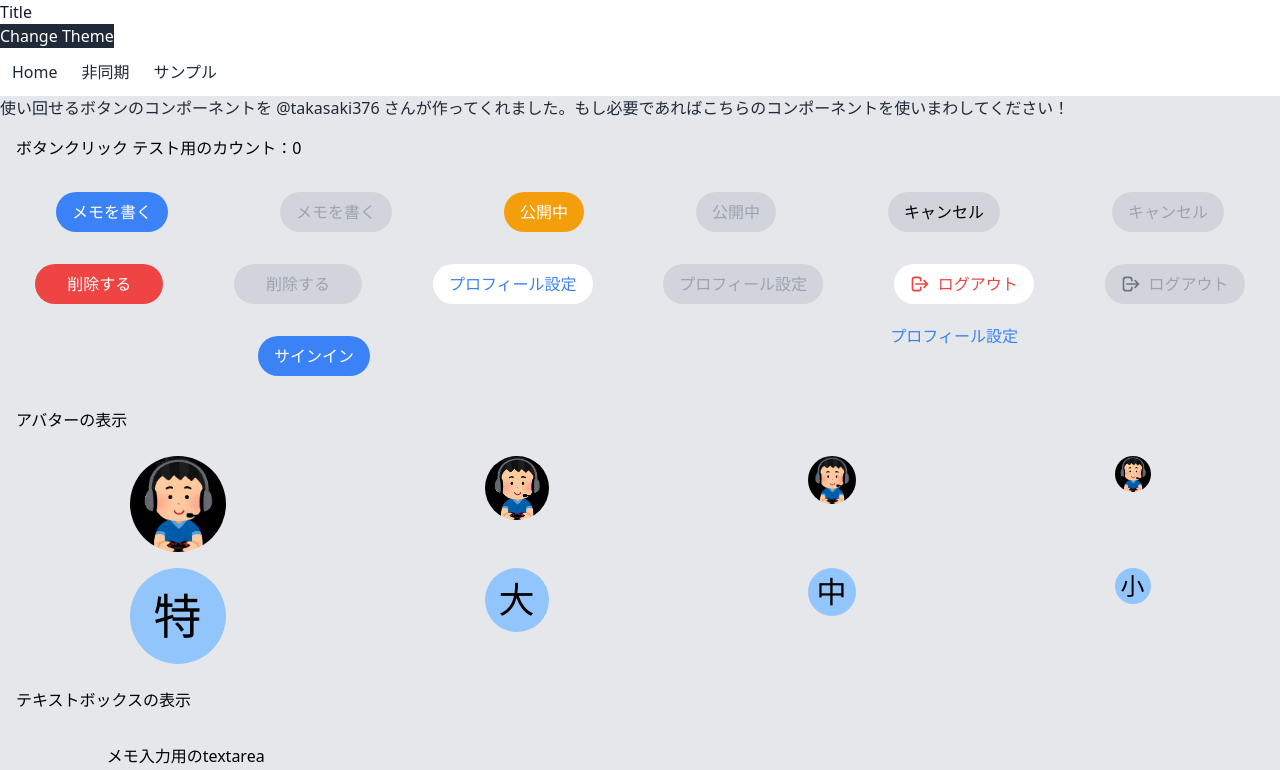
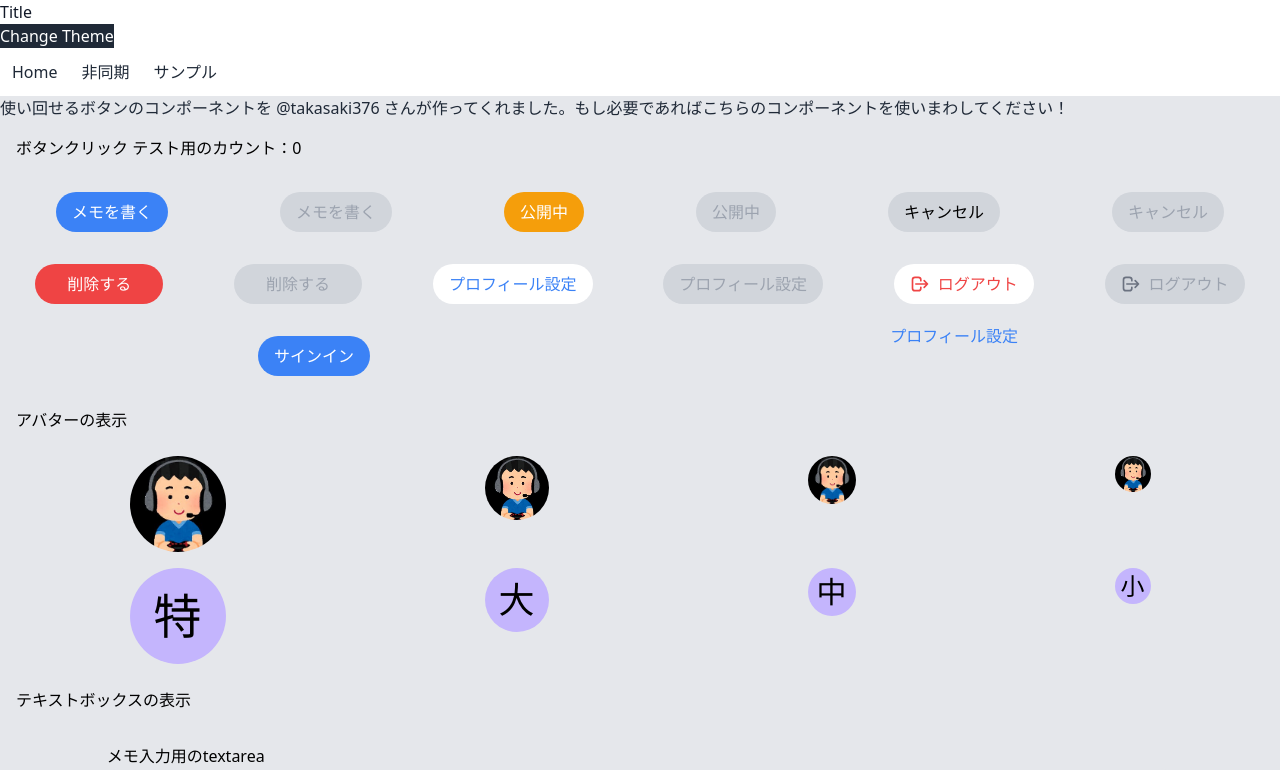
Before and after one commit to qin-salon/qin-memo, a Next.js app: page /sample in a window 1280 px wide. Shown: the top 770 px of the page. Built offline with nearby package versions, Linux system fonts and the light colour scheme.

Commit message:
🩹 サンプル追加

```diff
--- a/src/components/shared/Avatar.tsx
+++ b/src/components/shared/Avatar.tsx
@@ -20,6 +20,11 @@ const isImg = (props: ImgType | ButtonType): props is ImgType => {
   return "src" in props && props.src !== "";
 };
 
+const ramdomMin = 1;
+const ramdomMax = 3;
+
+const ramdom = Math.floor(Math.random() * (ramdomMax + 1 - ramdomMin)) + ramdomMin;
+
 export const Avatar: VFC<ImgType | ButtonType> = (props) => {
   // サイズ small:36px medium:48px large:72px extralarge:100px
   const circleStyle = clsx([
@@ -40,6 +45,9 @@ export const Avatar: VFC<ImgType | ButtonType> = (props) => {
       "text-3xl": props.size === "medium",
       "text-4xl ": props.size === "large",
       "text-5xl ": props.size === "extralarge",
+      "bg-red-100": ramdom === 1,
+      "bg-blue-300": ramdom === 2,
+      "bg-purple-300": ramdom === 3,
     },
   ]);
 
```
